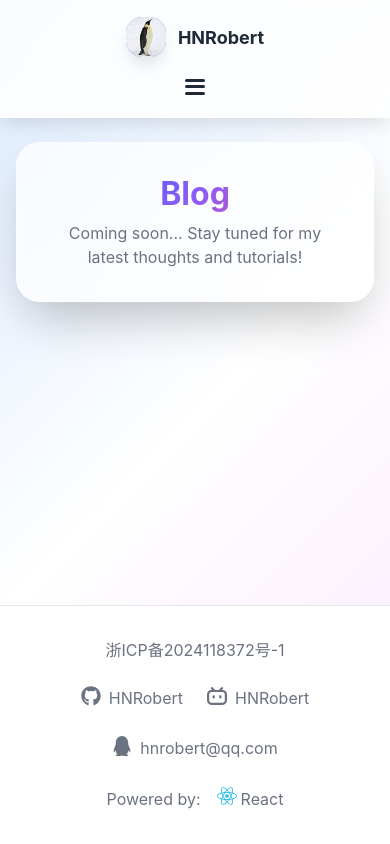
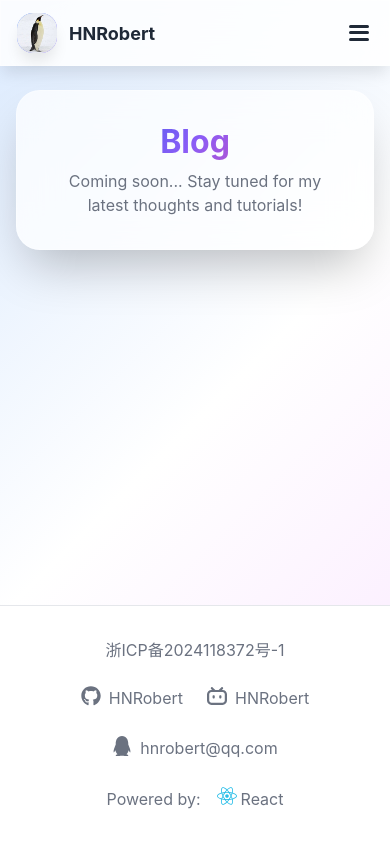
Before and after one commit to hnrobert/hnrobert-homepage, a Next.js app: page /blog in a window 390 px wide. Built offline with nearby package versions, Linux system fonts and the light colour scheme.

Commit message:
fix: navigation wrap line

```diff
--- a/src/components/Navigation.tsx
+++ b/src/components/Navigation.tsx
@@ -37,7 +37,7 @@ export const Navigation: React.FC<NavigationProps> = ({ activeSection }) => {
 
         {/* 移动端菜单按钮 */}
         <button
-          className="mobile-menu-toggle md:hidden"
+          className="mobile-menu-toggle"
           onClick={toggleMobileMenu}
           aria-label="Toggle mobile menu"
         >
--- a/src/styles/navigation.css
+++ b/src/styles/navigation.css
@@ -4,7 +4,7 @@
   align-items: center;
   justify-content: space-between;
   padding: 1rem 1.5rem;
-  flex-wrap: wrap;
+  flex-wrap: nowrap;
   gap: 1rem;
   position: relative;
 }
@@ -135,8 +135,22 @@
 
 /* 移动端导航优化 */
 @media (max-width: 768px) {
+  .nav-container {
+    justify-content: space-between;
+    flex-wrap: nowrap;
+    gap: 1rem;
+    align-items: center;
+  }
+
+  .nav-brand {
+    order: 1;
+    flex: 0 1 auto;
+  }
+
   .mobile-menu-toggle {
     display: flex;
+    order: 2;
+    flex: 0 0 auto;
   }
 
   .nav-links {
@@ -156,6 +170,8 @@
     visibility: hidden;
     transition: all 0.3s ease;
     z-index: 1000;
+    order: 3;
+    width: 100%;
   }
 
   .nav-links.mobile-open {
@@ -176,6 +192,12 @@
   .nav-container {
     justify-content: space-between;
     padding: 0.75rem 1rem;
+    flex-wrap: nowrap;
+    align-items: center;
+  }
+
+  .nav-brand {
+    flex: none;
   }
 
   .nav-logo {
@@ -190,5 +212,7 @@
   .mobile-menu-toggle {
     width: 28px;
     height: 28px;
+    margin-left: auto;
+    flex-shrink: 0;
   }
 }
--- a/src/styles/responsive.css
+++ b/src/styles/responsive.css
@@ -17,11 +17,22 @@
     margin-bottom: 3rem;
   }
 
-  /* 导航响应式 */
+  /* 导航响应式 - 保持水平布局 */
   .nav-container {
-    flex-direction: column;
-    gap: 1rem;
-    padding: 1rem;
+    flex-direction: row;
+    justify-content: space-between;
+    align-items: center;
+    gap: 0.5rem;
+    padding: 0.75rem 1rem;
+    flex-wrap: nowrap;
+  }
+
+  .nav-brand {
+    flex: 0 1 auto;
+  }
+
+  .mobile-menu-toggle {
+    flex: 0 0 auto;
   }
 
   .nav-links {
@@ -111,9 +122,13 @@
     margin-bottom: 4rem;
   }
 
-  /* 导航响应式 */
+  /* 导航响应式 - 保持水平布局 */
   .nav-container {
     padding: 1rem 1.5rem;
+    flex-direction: row;
+    justify-content: space-between;
+    align-items: center;
+    flex-wrap: nowrap;
   }
 
   .nav-links {
```
